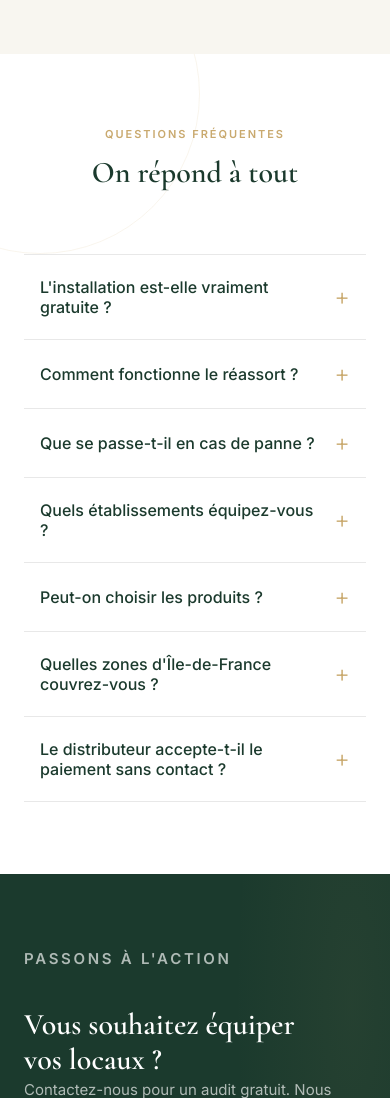
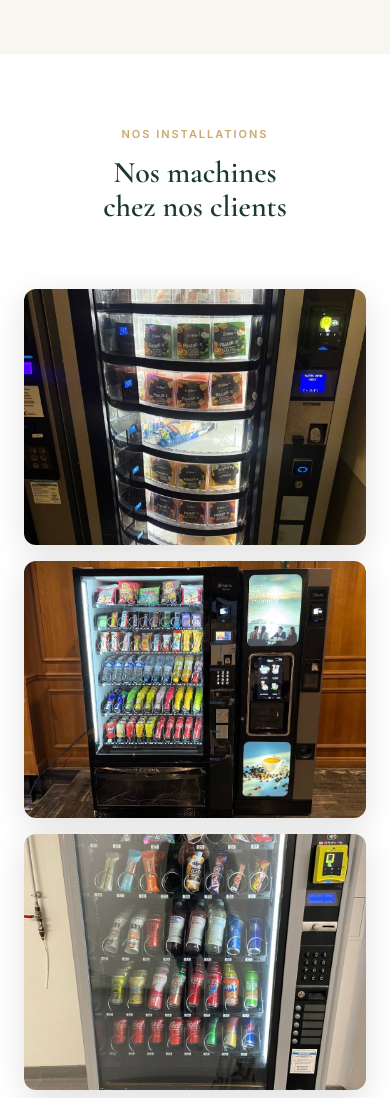
Before and after one commit to skurt999/monsieur-tom-site, a plain HTML site: page index.html in a window 390 px wide. Shown: the part 6960-8058 px from the top of the page. Drawn offline with nearby package versions, Linux system fonts and the light colour scheme.

Commit message:
Ajout section galerie avec photos réelles des installations clients

```diff
--- a/index.html
+++ b/index.html
@@ -403,6 +403,30 @@
     </div>
   </section>
 
+  <!-- GALERIE -->
+  <section class="section galerie">
+    <div class="container">
+      <div class="section__header">
+        <p class="section__eyebrow">Nos installations</p>
+        <h2 class="section__title">Nos machines<br />chez nos clients</h2>
+      </div>
+      <div class="galerie__grid">
+        <div class="galerie__item">
+          <img src="images/machine-1.jpg" alt="Distributeur automatique snacks et boissons installé chez un client en Île-de-France" loading="lazy" />
+        </div>
+        <div class="galerie__item">
+          <img src="images/machine-2.jpg" alt="Distributeur automatique snacks et machine à café installés dans un établissement en Île-de-France" loading="lazy" />
+        </div>
+        <div class="galerie__item">
+          <img src="images/machine-3.jpg" alt="Distributeur snacks et machine à café en salle d'attente, installation Monsieur Tom" loading="lazy" />
+        </div>
+        <div class="galerie__item">
+          <img src="images/machine-4.jpg" alt="Trois distributeurs automatiques installés dans une salle, Monsieur Tom Île-de-France" loading="lazy" />
+        </div>
+      </div>
+    </div>
+  </section>
+
   <!-- FAQ -->
   <section class="section faq" id="faq">
     <div class="container container--narrow">
--- a/style.css
+++ b/style.css
@@ -525,6 +525,29 @@ a:focus-visible, button:focus-visible, input:focus-visible, select:focus-visible
   .contact__inner { grid-template-columns: 1fr; gap: 48px; }
   .footer__inner { grid-template-columns: 1fr 1fr; }
 }
+/* ===== GALERIE ===== */
+.galerie__grid {
+  display: grid;
+  grid-template-columns: repeat(2, 1fr);
+  gap: 16px;
+}
+.galerie__item {
+  border-radius: 12px;
+  overflow: hidden;
+  aspect-ratio: 4/3;
+  box-shadow: 0 8px 32px rgba(0,0,0,.12);
+}
+.galerie__item img {
+  width: 100%;
+  height: 100%;
+  object-fit: cover;
+  display: block;
+  transition: transform 0.5s ease;
+}
+.galerie__item:hover img {
+  transform: scale(1.04);
+}
+
 @media (max-width: 600px) {
   .topbar { font-size: 11px; gap: 10px; }
   .section { padding: 72px 0; }
@@ -539,4 +562,5 @@ a:focus-visible, button:focus-visible, input:focus-visible, select:focus-visible
   .form__row { grid-template-columns: 1fr; }
   .footer__inner { grid-template-columns: 1fr; }
   .rgpd { bottom: 80px; }
+  .galerie__grid { grid-template-columns: 1fr; }
 }
```
Also changed, not shown: images/machine-1.jpg (added), images/machine-2.jpg (added), images/machine-3.jpg (added), images/machine-4.jpg (added).
